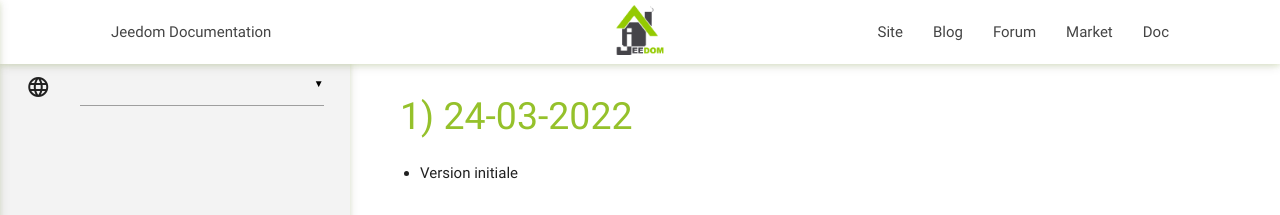
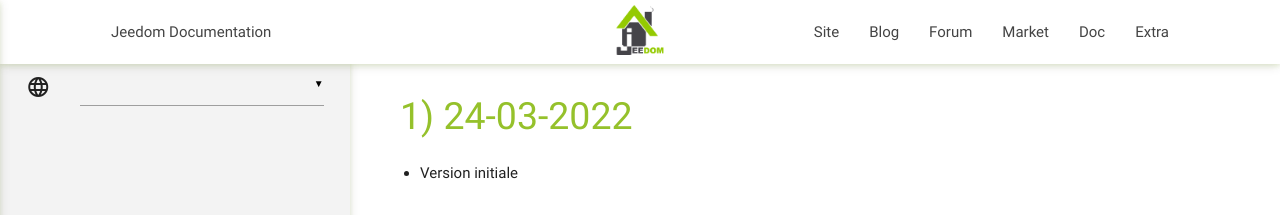
Before and after one commit to barre35/jeedom-plugin-doc, a Jekyll site: the page built from fr_FR/raspisms_changelog.md, in a window 1280 px wide. Shown: the top 215 px of the page. Built offline with Jekyll 4.4.1, drawn with Linux system fonts in a browser that asks for light colours; our own code applies the rules of GitHub Pages for plain Markdown files.

Commit message:
2022-03-25

```diff
--- a/_layouts/default.html
+++ b/_layouts/default.html
@@ -17,17 +17,19 @@
         </ul>
         <a href="https://www.jeedom.com/doc" data-activates="nav-mobile" class="button-collapse btn-floating btn-large waves-effect waves-light jeedomcolorbg"><i class="material-icons">menu</i></a>
         <ul class="right hide-on-med-and-down">
-          <li><a href="https://www.jeedom.com/site">Site</a></li>
-          <li><a href="https://www.jeedom.com/blog">Blog</a></li>
-          <li><a href="https://www.jeedom.com/forum">Forum</a></li>
-          <li><a href="https://www.jeedom.com/market">Market</a></li>
-          <li class="active"><a href="https://www.jeedom.com/doc">Doc</a></li>
+          <li><a href="https://www.jeedom.com">Site</a></li>
+          <li><a href="https://blog.jeedom.com">Blog</a></li>
+          <li><a href="https://community.jeedom.com">Forum</a></li>
+          <li><a href="https://market.jeedom.com">Market</a></li>
+          <li><a href="https://doc.jeedom.com">Doc</a></li>
+          <li class="active"><a href="https://barre35.github.io/jeedom-plugin-doc/fr_FR/">Extra</a></li>
         </ul>
         <ul class="side-nav" id="nav-mobile">
-          <li><a href="https://www.jeedom.com/blog">Blog</a></li>
-          <li><a href="https://www.jeedom.com/forum">Forum</a></li>
-          <li><a href="https://www.jeedom.com/market">Market</a></li>
-          <li class="active"><a href="https://www.jeedom.com/doc">Doc</a></li>
+          <li><a href="https://blog.jeedom.com">Blog</a></li>
+          <li><a href="https://community.jeedom.com">Forum</a></li>
+          <li><a href="https://market.jeedom.com">Market</a></li>
+          <li><a href="https://doc.jeedom.com">Doc</a></li>
+          <li class="active"><a href="https://barre35.github.io/jeedom-plugin-doc/fr_FR/">Extra</a></li>
         </ul>
       </div>
     </nav>
```
